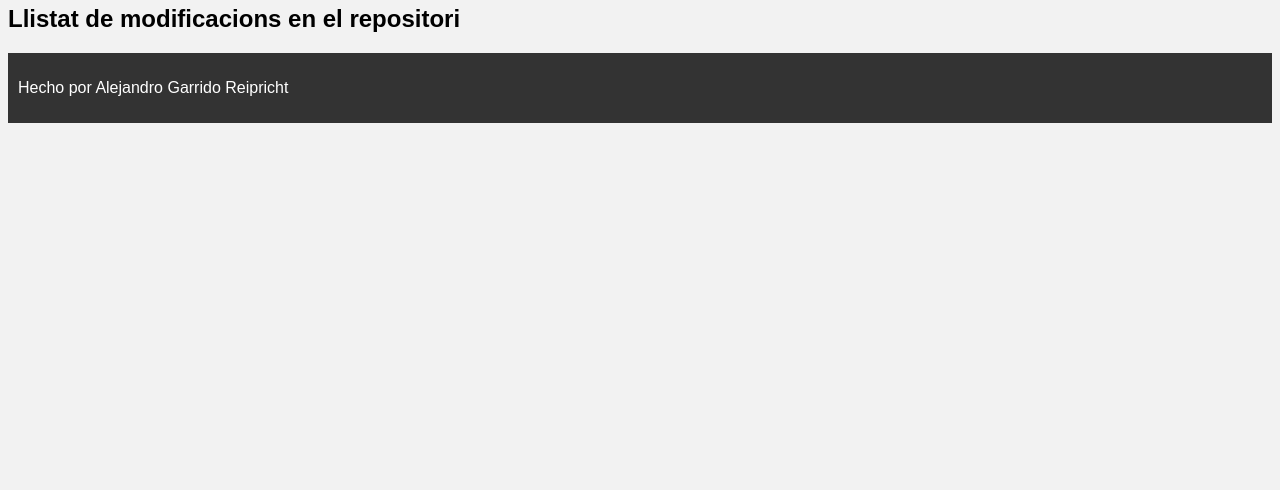
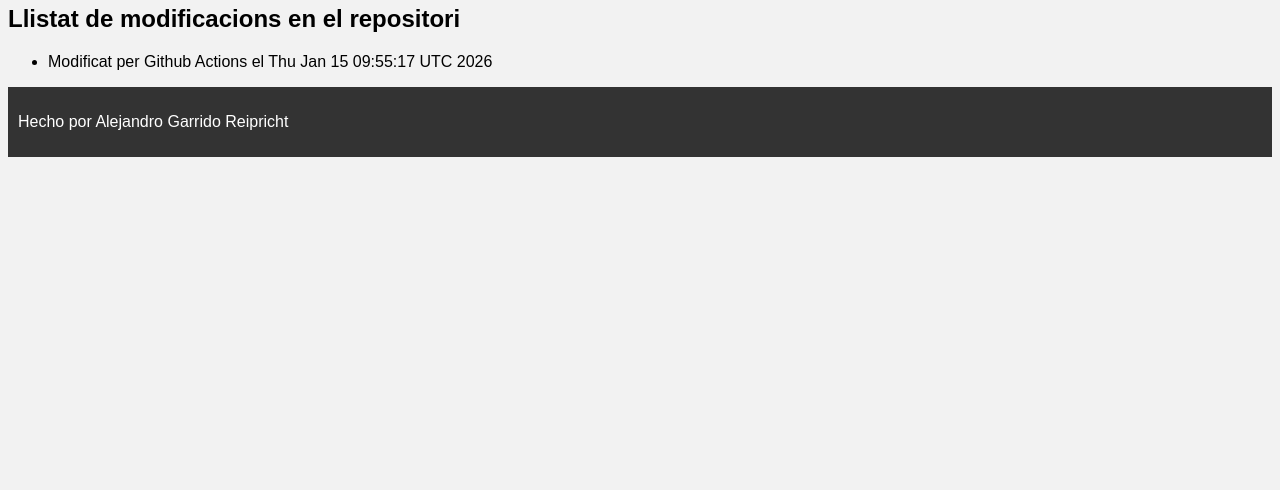
Before and after one commit to agarrido04/intermodular09Alejandro, a plain HTML site: page index.html in a window 1280 px wide. Shown: the part 310-800 px from the top of the page. Drawn offline with Linux system fonts and the light colour scheme.

Commit message:
Modificació automàtica de README.md i index.html

```diff
--- a/index.html
+++ b/index.html
@@ -20,6 +20,7 @@
 <div>
   <h2>Llistat de modificacions en el repositori</h2>
   <ul>
+<li>Modificat per Github Actions el Thu Jan 15 09:55:17 UTC 2026</li>
   </ul>
 </div>
 
```
Also changed, not shown: 1 other file.
